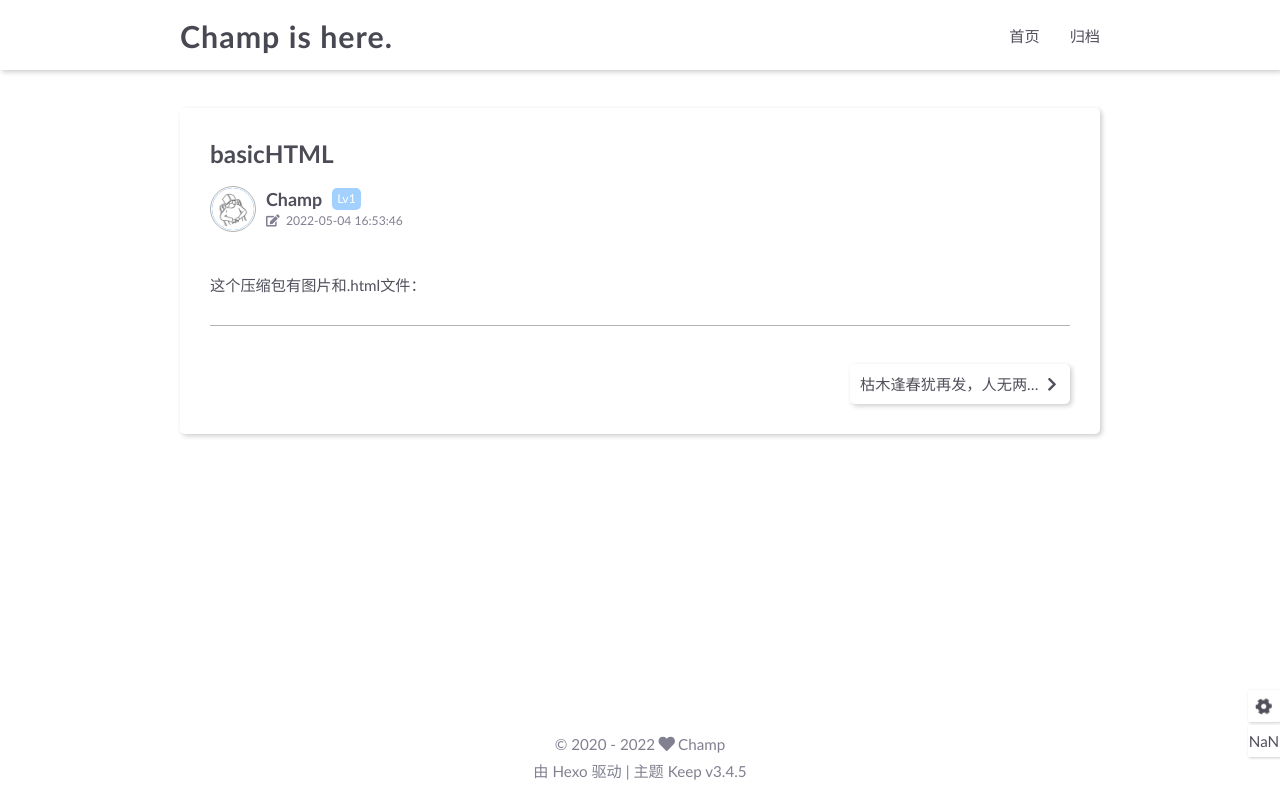
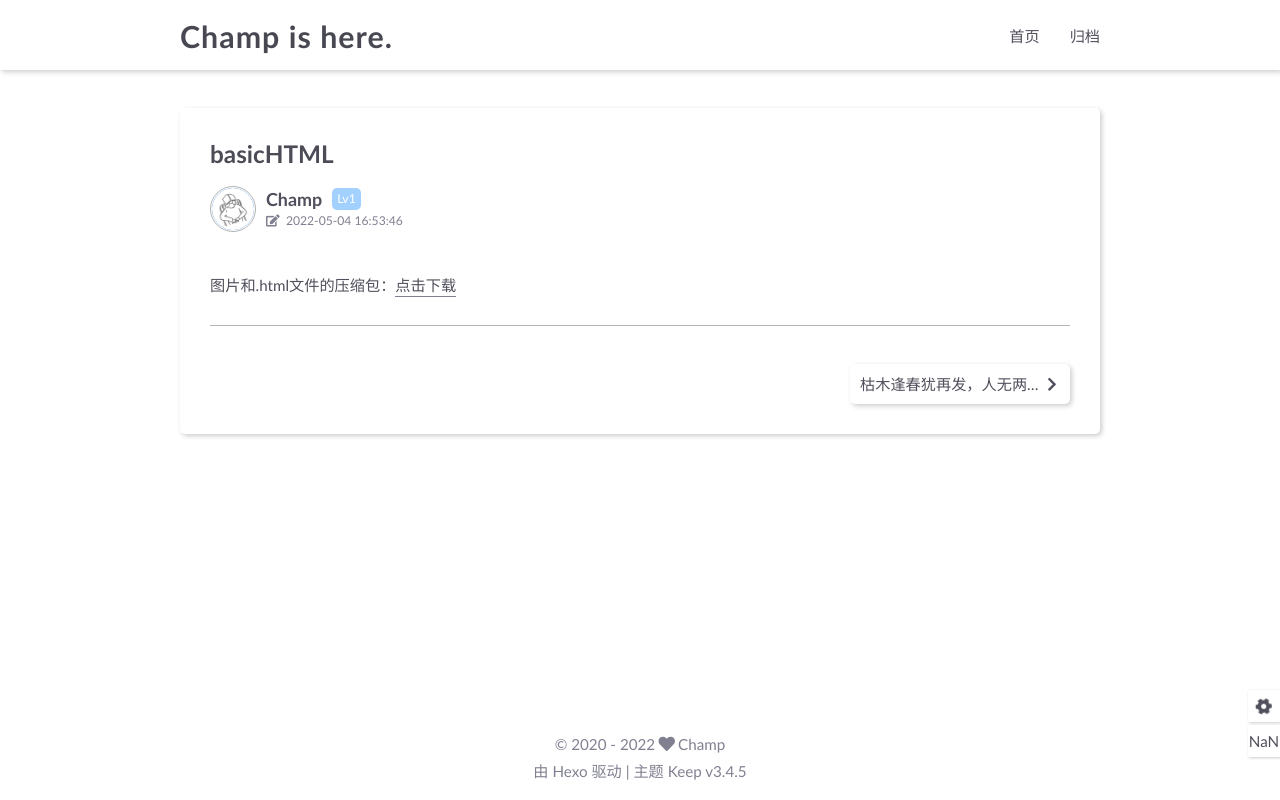
Before and after one commit to Champ-X/Champ-X.giethub.io, a plain HTML site: page 2022/05/04/basicHTML/index.html in a window 1280 px wide. Drawn offline with Linux system fonts and the light colour scheme.

Commit message:
Site updated: 2022-05-04 17:19:20

```diff
--- a/2022/05/04/basicHTML/index.html
+++ b/2022/05/04/basicHTML/index.html
@@ -155,7 +155,7 @@
 
 
         <div class="article-content markdown-body">
-            <p>这个压缩包有图片和.html文件：</p>
+            <p>图片和.html文件的压缩包：<a href="basicHTML.rar">点击下载</a></p>
 
         </div>
 
```
